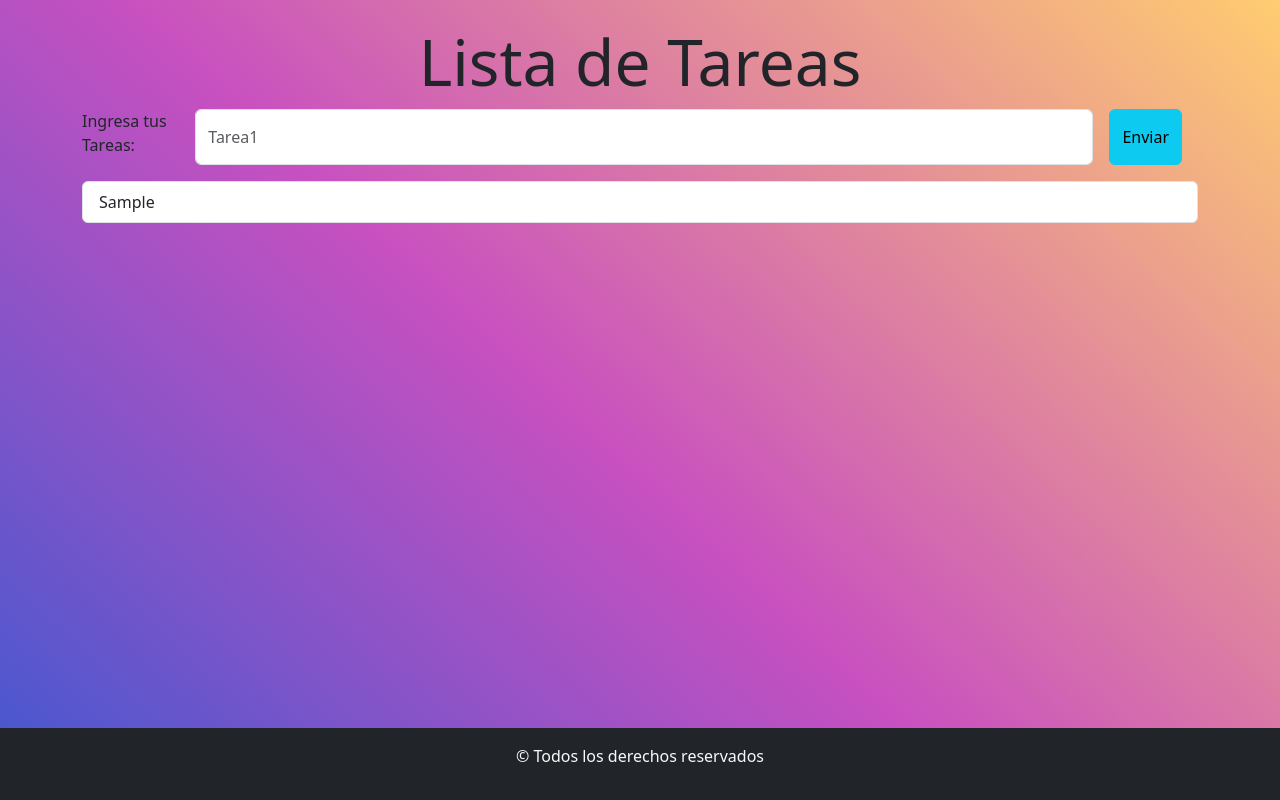
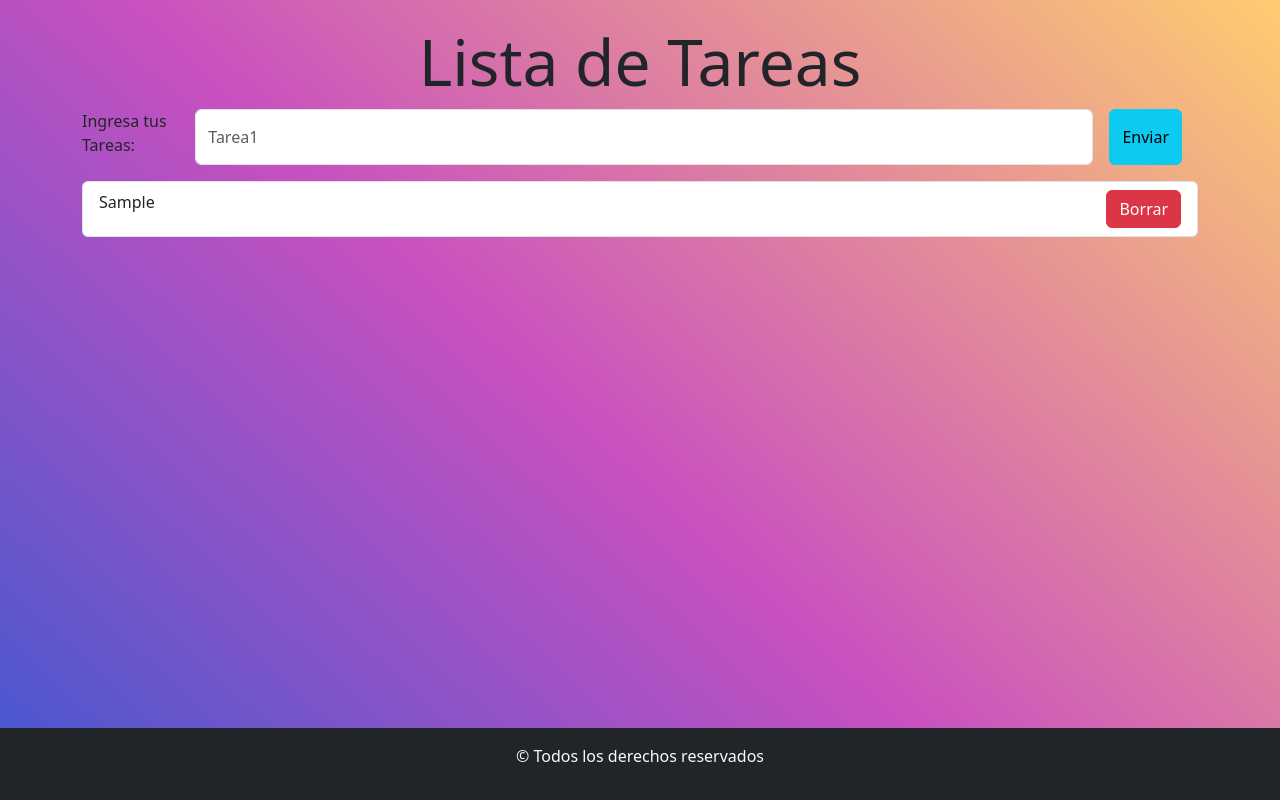
Before and after one commit to AdrianKarma/react-Ejercicio-04, a React (Vite) app: page / in a window 1280 px wide. Both pictures are taken after typing "Sample" into the empty fields and a click on the button "Enviar". Built offline with nearby package versions, Linux system fonts and the light colour scheme.

Commit message:
agregamos el maquetado de borrar tareas

```diff
--- a/src/components/ItemTarea.jsx
+++ b/src/components/ItemTarea.jsx
@@ -1,9 +1,12 @@
+import { Button } from 'react-bootstrap';
 import ListGroup from 'react-bootstrap/ListGroup';
 
 
 const ItemTarea = ({nombreTarea}) => {
     return (
-        <ListGroup.Item>{nombreTarea}</ListGroup.Item>
+        <ListGroup.Item className='d-flex justify-content-between'>
+                        {nombreTarea}
+                        <Button variant='danger'>Borrar </Button> </ListGroup.Item>
     );
 };
 
```
